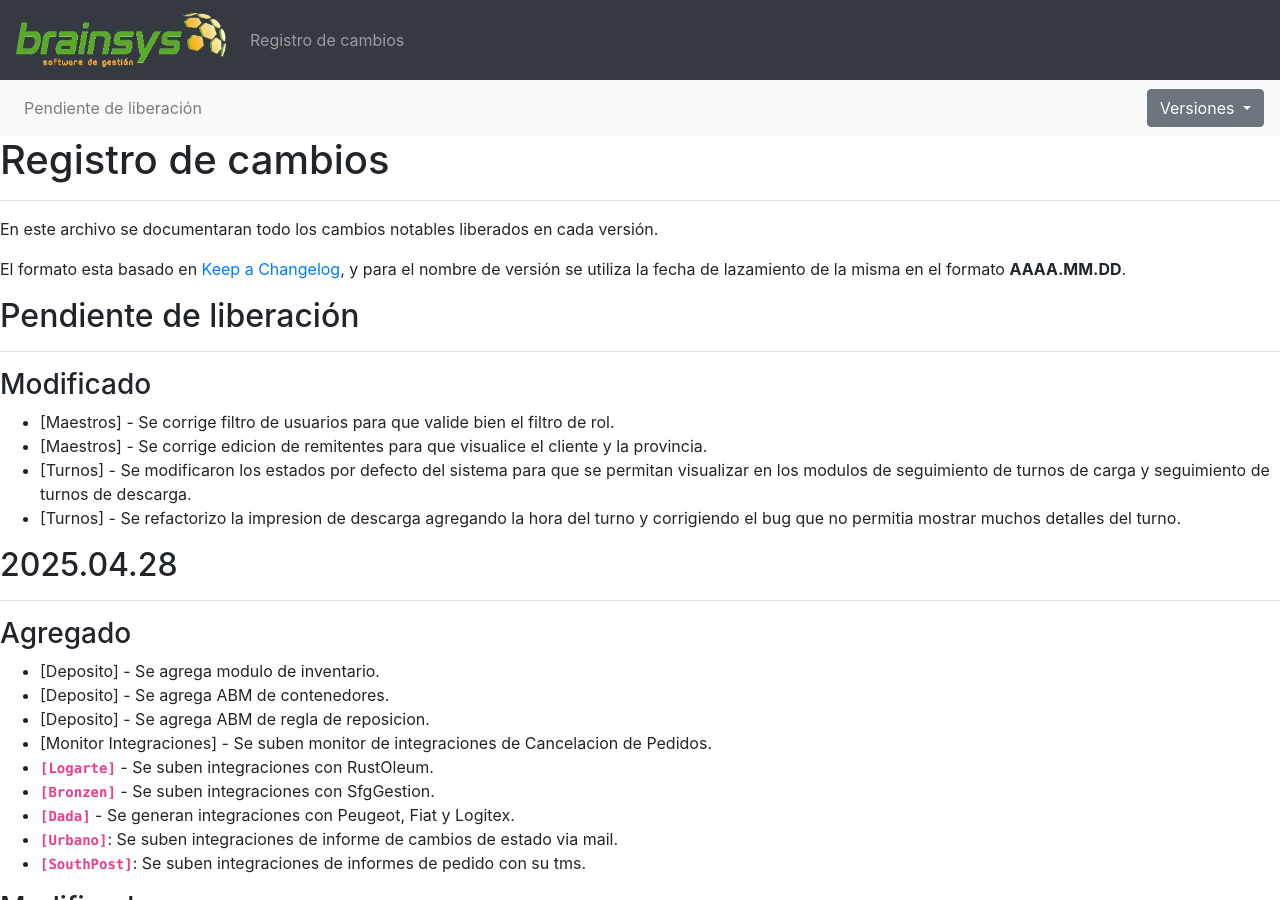
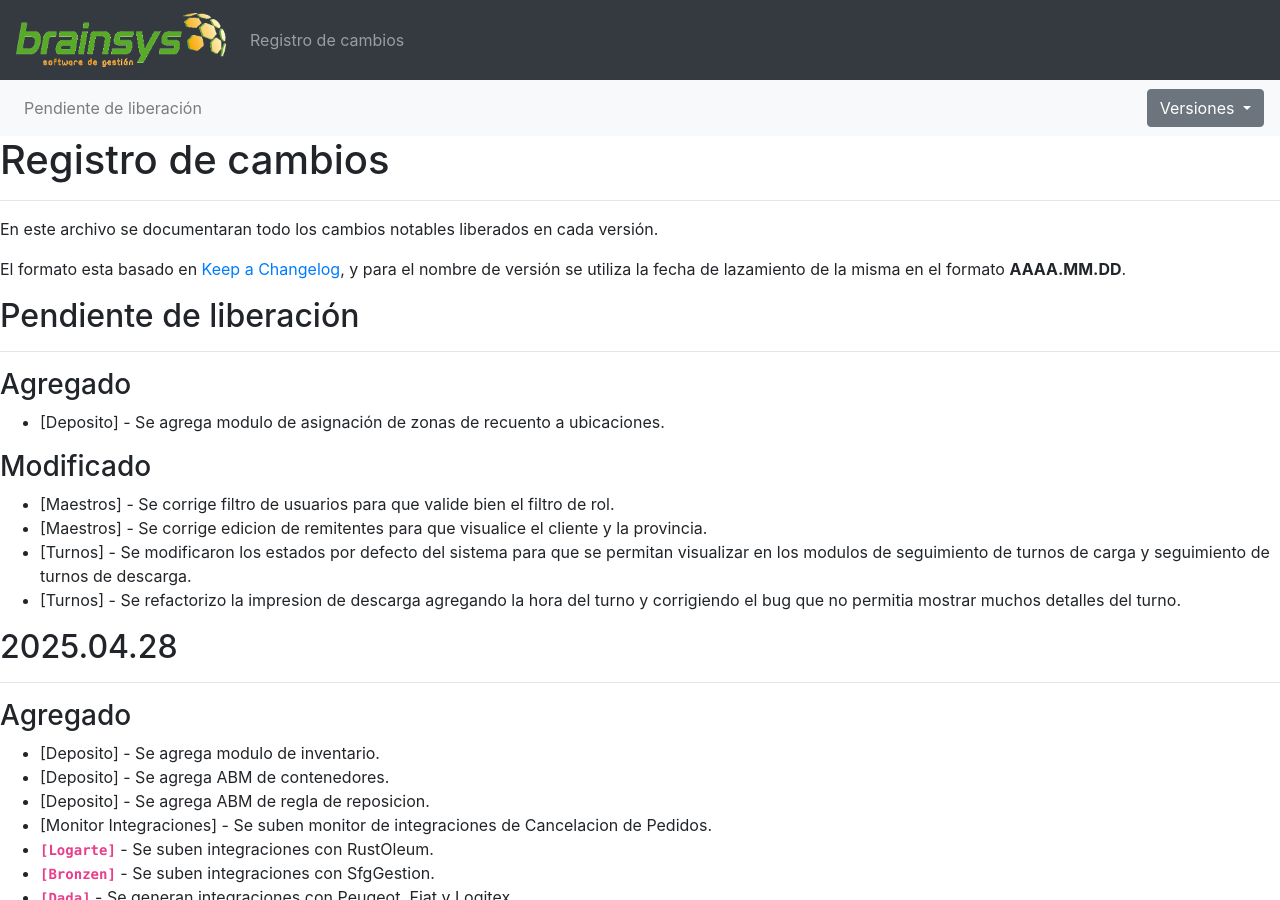
Before and after one commit to brainsys-arsaad/versionado, a Jekyll site: the page built from registro-cambios.markdown, in a window 1280 px wide and 900 px high. Built offline with Jekyll 4.4.1, drawn with Linux system fonts in a browser that asks for light colours.

Commit message:
Update registro-cambios.markdown

```diff
--- a/registro-cambios.markdown
+++ b/registro-cambios.markdown
@@ -111,6 +111,10 @@ El formato esta basado en [Keep a Changelog](https://keepachangelog.com/es-ES/1.
 
 ## Pendiente de liberación
 ---
+
+### Agregado
+
+- [Deposito] - Se agrega modulo de asignación de zonas de recuento a ubicaciones.
 
 ### Modificado
 
```
